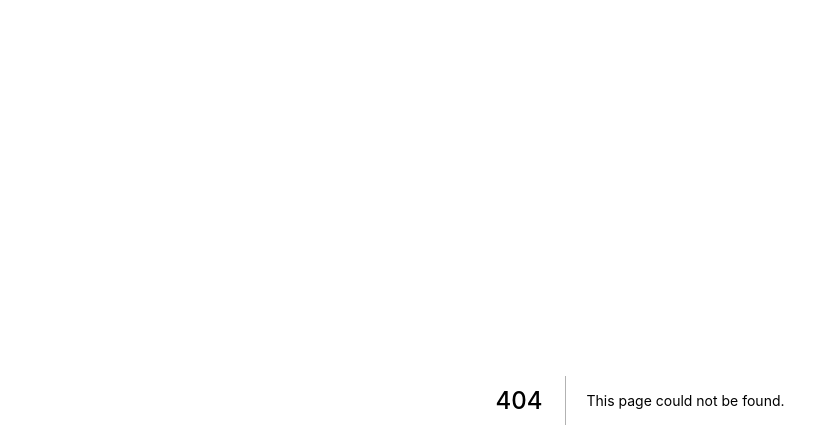
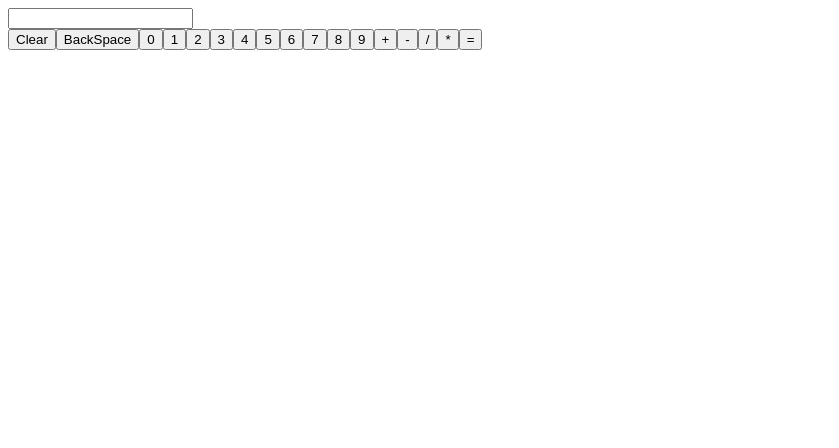
Before and after one commit to Osama4488/Mix-projects, a Next.js app: page /calculator in a window 1280 px wide. Before the commit this address had no page. Shown: the top 448 px of the page, without its empty margins (0-839 px from the left). Built offline with nearby package versions, Linux system fonts and the light colour scheme.

Commit message:
calculator done no ui

```diff
--- a/package.json
+++ b/package.json
@@ -11,7 +11,9 @@
   "dependencies": {
     "next": "11.1.2",
     "react": "17.0.2",
-    "react-dom": "17.0.2"
+    "react-bootstrap": "^1.6.3",
+    "react-dom": "17.0.2",
+    "sass": "^1.42.1"
   },
   "devDependencies": {
     "eslint": "7.32.0",
--- /dev/null
+++ b/pages/calculator/index.js
@@ -0,0 +1,84 @@
+import { useState } from "react";
+
+export default function Calc() {
+  const [result, setresult] = useState("");
+  const handleClick = (e) => {
+    if (result === "Error") {
+      setresult("");
+      setresult(e.target.name);
+    } else {
+      setresult(result.concat(e.target.name));
+    }
+  };
+  const calculate = () => {
+    try {
+      setresult(eval(result).toString());
+    } catch (err) {
+      setresult("Error");
+    }
+  };
+  const clear = () => {
+    setresult("");
+  };
+  const backspace = () => {
+    setresult(result.slice(0, -1));
+  };
+  return (
+    <section className="calc-section">
+      <form>
+        <input readOnly type="text" value={result} />
+      </form>
+      <div className="keypad">
+        <button name="" onClick={clear}>
+          Clear
+        </button>
+        <button name="" onClick={backspace}>
+          BackSpace
+        </button>
+        <button name="0" onClick={handleClick}>
+          0
+        </button>
+        <button name="1" onClick={handleClick}>
+          1
+        </button>
+        <button name="2" onClick={handleClick}>
+          2
+        </button>
+        <button name="3" onClick={handleClick}>
+          3
+        </button>
+        <button name="4" onClick={handleClick}>
+          4
+        </button>
+        <button name="5" onClick={handleClick}>
+          5
+        </button>
+        <button name="6" onClick={handleClick}>
+          6
+        </button>
+        <button name="7" onClick={handleClick}>
+          7
+        </button>
+        <button name="8" onClick={handleClick}>
+          8
+        </button>
+        <button name="9" onClick={handleClick}>
+          9
+        </button>
+        <button name="+" onClick={handleClick}>
+          +
+        </button>
+        <button name="-" onClick={handleClick}>
+          -
+        </button>
+        <button name="/" onClick={handleClick}>
+          /
+        </button>
+        <button name="*" onClick={handleClick}>
+          *
+        </button>
+        <button onClick={calculate}>=</button>
+      </div>
+    </section>
+  );
+}
--- /dev/null
+++ b/scss/main.scss
@@ -0,0 +1 @@
+@import "./pages/calculator";
--- /dev/null
+++ b/scss/pages/_calculator.scss
@@ -0,0 +1,5 @@
+.calc-section {
+  width: 1000px;
+  height: 500px;
+  // background-color: blue;
+}
```
Also changed, not shown: pages/_app.js (+3 -4 lines), pages/index.js (+14 -66 lines), 1 other file (tests, documents, lock files or other folders).
